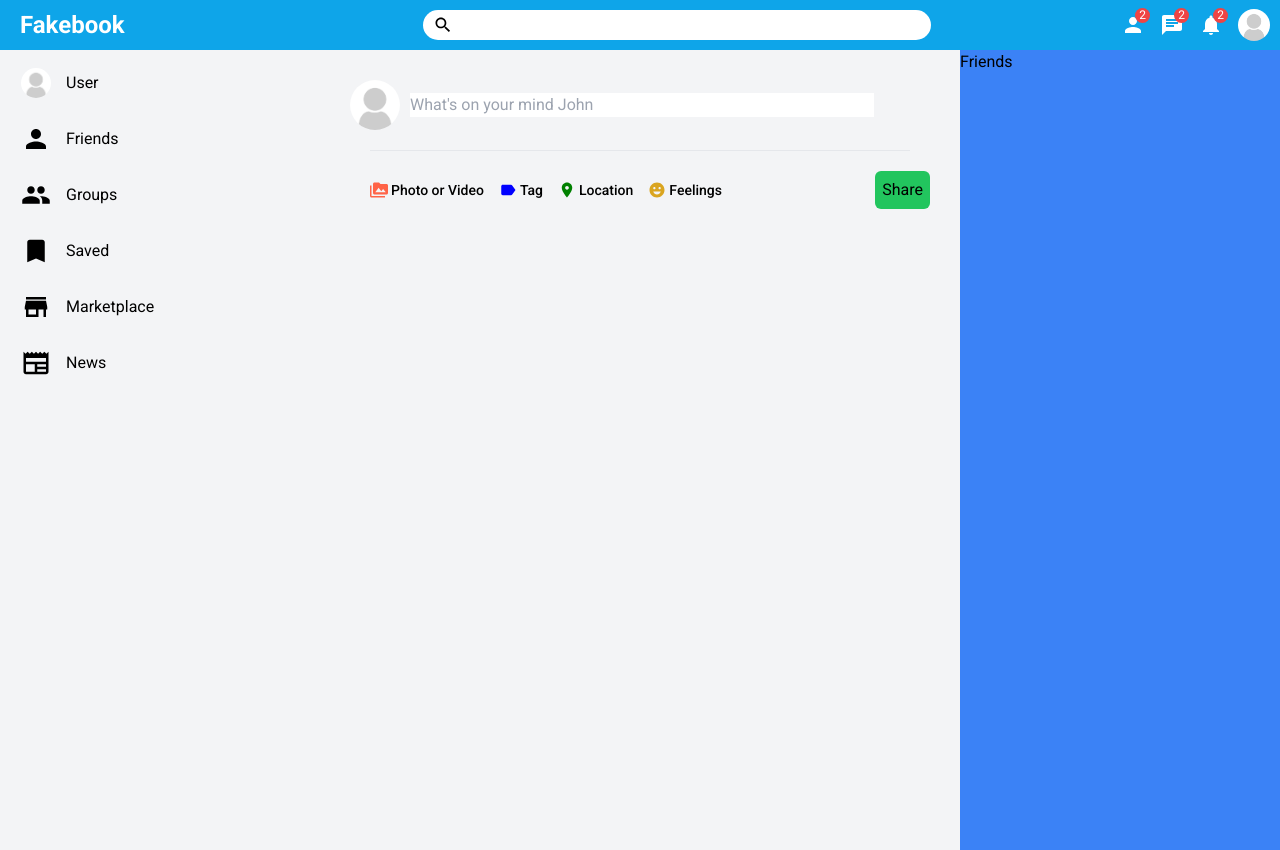
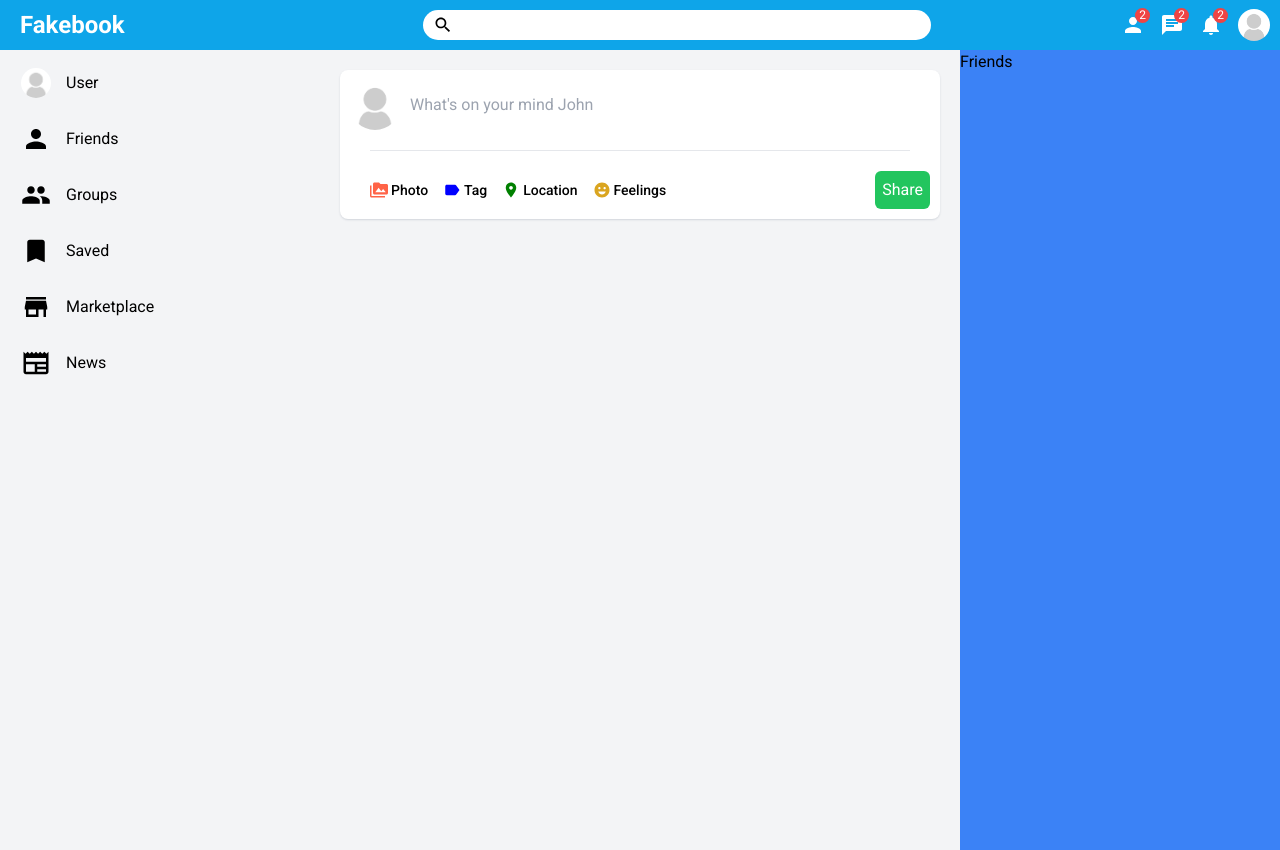
Before and after one commit to dan-k-park/Fakebook, a React (Create React App) app in the folder client/: page / in a window 1280 px wide. Built offline with nearby package versions, Linux system fonts and the light colour scheme.

Commit message:
shadows n stuff

```diff
--- a/client/src/components/NewPost.tsx
+++ b/client/src/components/NewPost.tsx
@@ -38,7 +38,7 @@ export const NewPost = () => {
     }
   };
   return (
-    <div className="w-full rounded-sm shadow-black">
+    <div className="w-full rounded-lg bg-white shadow-sm shadow-gray-300">
       <div className="p-[10px]">
         <div className="flex items-center">
           <img
@@ -71,7 +71,7 @@ export const NewPost = () => {
           <div className="flex ml-[20px]">
             <label htmlFor="file" className={styles.option}>
               <PermMedia htmlColor="tomato" className={styles.optionIcon} />
-              <span className={styles.optionType}>Photo or Video</span>
+              <span className={styles.optionType}>Photo</span>
             </label>
             <div className={styles.option}>
               <Label htmlColor="blue" className={styles.optionIcon} />
@@ -89,7 +89,7 @@ export const NewPost = () => {
               <span className={styles.optionType}>Feelings</span>
             </div>
           </div>
-          <button className="border-none p-[7px] rounded-md bg-green-500 ">
+          <button className="border-none p-[7px] rounded-md bg-green-500 text-white">
             Share
           </button>
         </form>
```
Also changed, not shown: client/src/components/Post.tsx (added).
